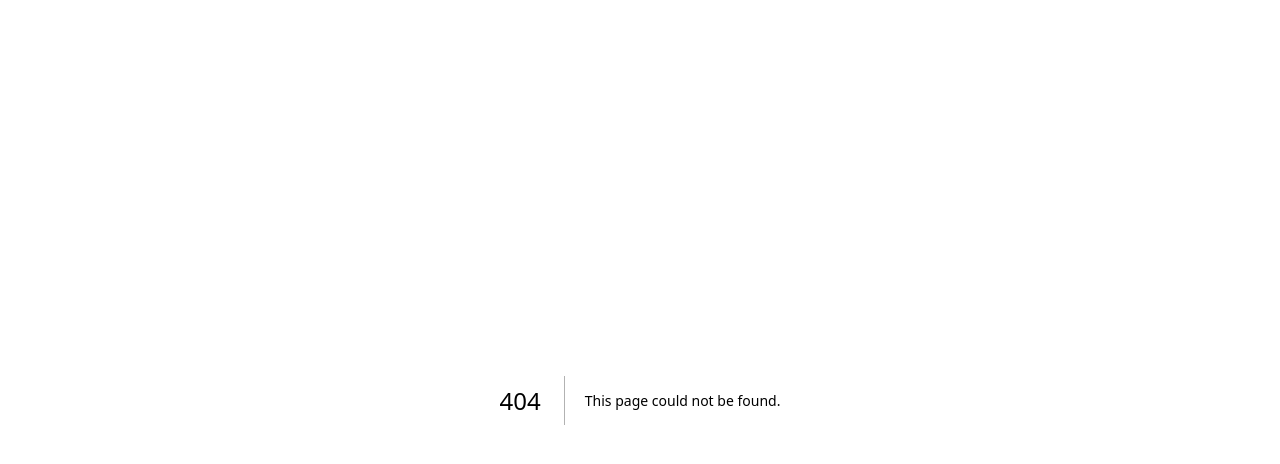
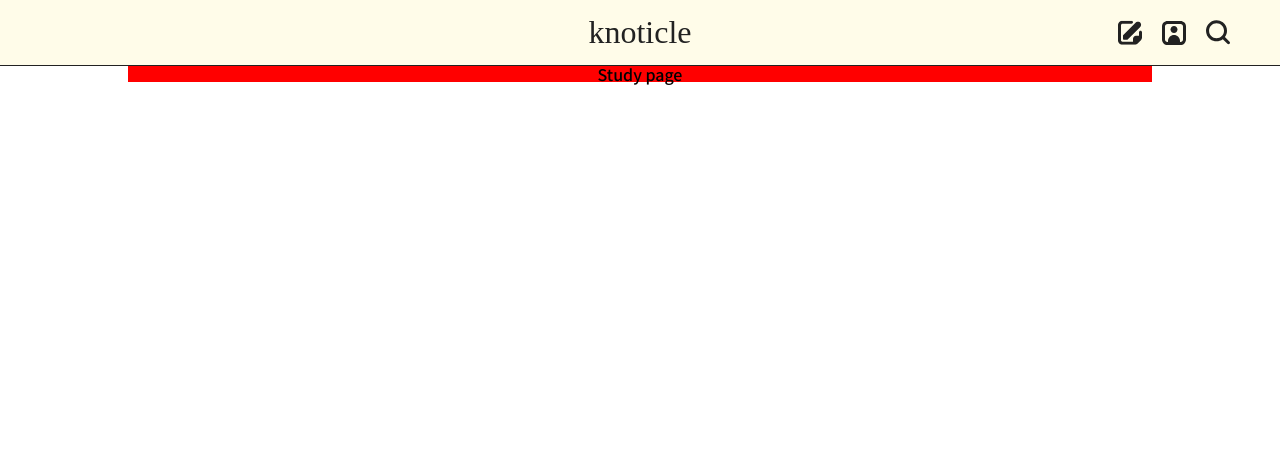
Before and after one commit to boostcampwm-2022/web01-knoticle, a Next.js app in the folder frontend/: page /study in a window 1280 px wide. Before the commit this address had no page. Shown: the top 464 px of the page. Built offline with nearby package versions, Linux system fonts and the light colour scheme; a web font is replaced by a local one.

Commit message:
feat: 서재 페이지 생성 - #27

```diff
--- /dev/null
+++ b/frontend/components/study/UserProfile.tsx
@@ -0,0 +1,3 @@
+export default function UserProfile() {
+  return <div>UserProfile</div>;
+}
--- /dev/null
+++ b/frontend/pages/study.tsx
@@ -0,0 +1,11 @@
+import GNB from '../components/common/GNB';
+import { FlexCenterPositioner } from '../styles/layout';
+
+export default function Study() {
+  return (
+    <>
+      <GNB />
+      <FlexCenterPositioner>Study page</FlexCenterPositioner>
+    </>
+  );
+}
--- a/frontend/styles/layout.ts
+++ b/frontend/styles/layout.ts
@@ -1,9 +1,15 @@
 import styled from 'styled-components';
 
-const FlexCenter = styled.div`
+export const FlexCenter = styled.div`
   display: flex;
   justify-content: center;
   align-items: center;
 `;
 
-export default FlexCenter;
+export const FlexCenterPositioner = styled(FlexCenter)`
+  width: 80%;
+  left: 0;
+  right: 0;
+  margin: auto;
+  background-color: red;
+`;
```
